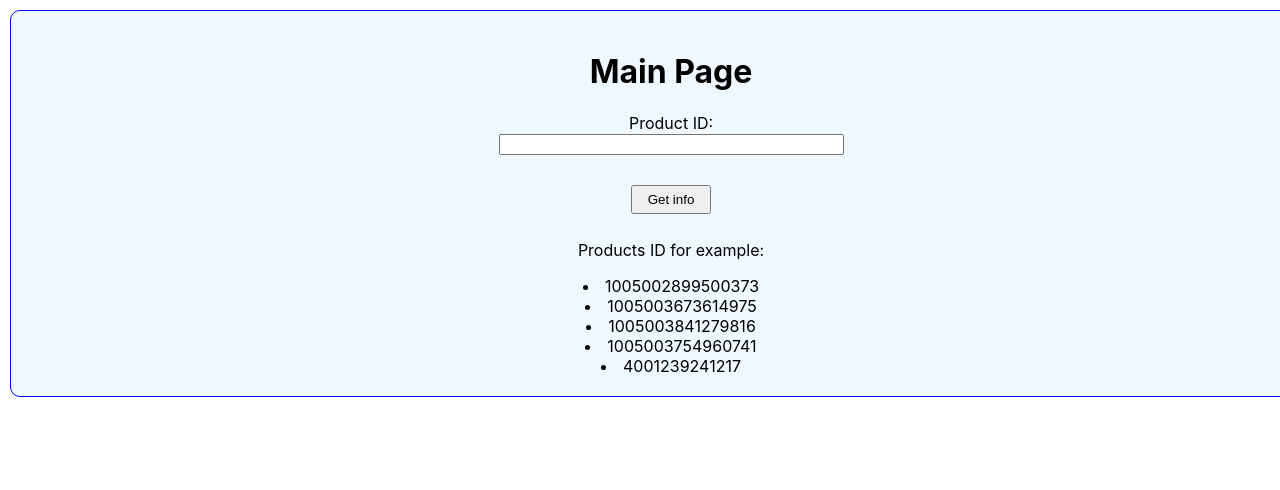
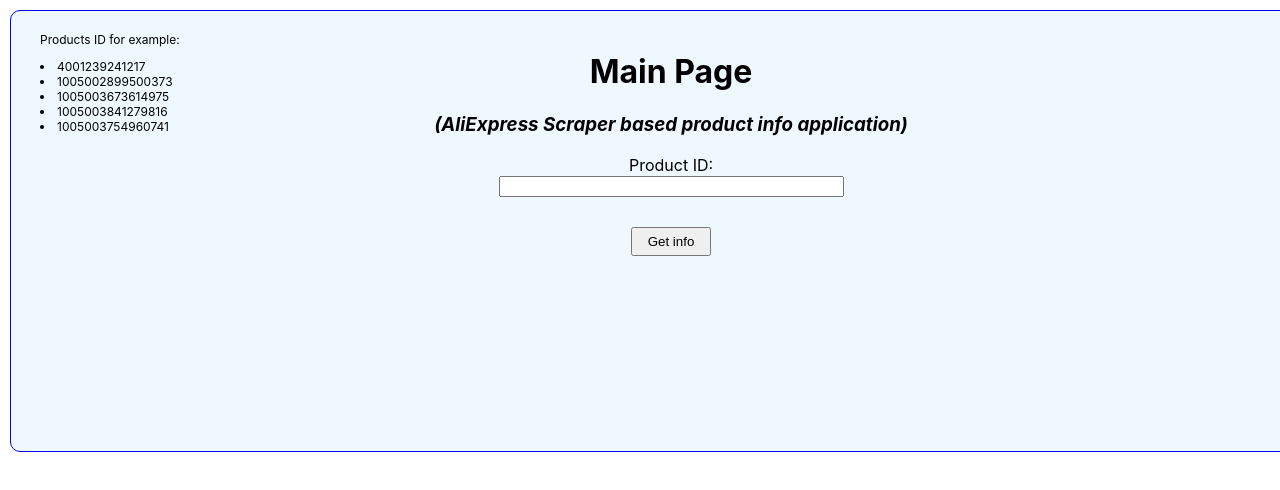
Before and after one commit to KestutisPetkelis/Aliexpress_scrap_FrontEnd, a React (Create React App) app: page / in a window 1280 px wide. Shown: the top 490 px of the page. Built offline with nearby package versions, Linux system fonts and the light colour scheme.

Commit message:
small changes

```diff
--- a/src/App.css
+++ b/src/App.css
@@ -143,7 +143,17 @@
   padding-left: 20px;
 background-color: white;
 }
+.examples{
+  position: absolute;
+  top:20px;
+  left:40px;
+  text-align: left;
+  font-size: 12px;
 
+}
+/* li {
+  cursor: pointer;
+} */
 
 /*  Spinner */
 .rotate{
--- a/src/App.js
+++ b/src/App.js
@@ -8,7 +8,7 @@
 function App() {
   const divStyle = {
     width: "100%",
-    // height: "100vh",
+    minHeight: "400px",
     border: "1px solid blue",
     borderRadius: "10px",
     margin: "10px",
--- a/src/components/MainPage.js
+++ b/src/components/MainPage.js
@@ -1,5 +1,5 @@
 import React from 'react';
-import { useRef, useState } from 'react';
+import { useRef, useState, useEffect } from 'react';
 import {useNavigate} from 'react-router-dom'
 
 import { ImSpinner9 } from "react-icons/im";
@@ -9,7 +9,13 @@
     const productId = useRef()
     const nav = useNavigate()
     const [loading, setLoading] = useState(true)    // tikrinimui ar uzsikrove is serverio
+    const [exampleNum, setExampleNum] = useState("")
+    const numEx=useRef()
 
+    const setnumEx=()=>{
+        console.log(numEx.current.textContent)
+        // setExampleNum(numEx.current.textContent)
+    }
 
     const getinfo =async()=>{
         const product = productId.current.value
@@ -32,20 +38,28 @@
         console.log("get info ", product)
     }
 
+    // useEffect(() => {
+    //     setnumEx()
+    //     console.log("zzz");
+    //   }, [exampleNum]);
+
+
+
   return (
     <div>
         <h1>Main Page</h1>
+        <h3><i>(AliExpress Scraper based product info application)</i></h3>
         <label>Product ID: </label><br></br>
-        <input type="text" size="40" ref={productId}/><br></br><br></br>
+        <input type="text" size="40" ref={productId} defaultValue={exampleNum}/><br></br><br></br>
         <button onClick={()=>{getinfo(); setLoading(false)}}>Get info</button>
 
-            <div className='d-flex column ali-start just-start' >
+            <div className='d-flex column ali-start just-start examples' >
                 <p>Products ID for example:</p>
-                <li>1005002899500373</li>
-                <li>1005003673614975</li>
-                <li>1005003841279816</li>
-                <li>1005003754960741</li>
-                <li>4001239241217</li>
+                <li onClick={()=>setnumEx()} ref={numEx}>4001239241217</li>
+                <li onClick={()=>setnumEx()} ref={numEx}>1005002899500373</li>
+                <li onClick={()=>setnumEx()} ref={numEx}>1005003673614975</li>
+                <li onClick={()=>setnumEx()} ref={numEx}>1005003841279816</li>
+                <li onClick={()=>setnumEx()} ref={numEx}>1005003754960741</li>
             </div>
             {!loading && <div >
                     <p>Loading...</p>
--- a/src/components/Product.js
+++ b/src/components/Product.js
@@ -56,11 +56,12 @@
                <p>{allStars(myProduct.ratings.averageStar)}</p>
             </div>
         </div>
-        <h2>Comments:</h2>
+        <h2>Comments: {myProduct.feedback.length} overall</h2>
         <div>
             {myProduct.feedback.map((x,index)=>
                 <div className='container2' key={index}>
                     <p>Name: {x.name}</p>
+                    <p>Posted: {x.date.replace("T", " ").slice(0, -8)}</p>
                     <p>Display name: {x.displayName}, {x.country}</p>
                     <p>{allStars(x.rating)}</p>
                     <p>{x.content}</p>
```
